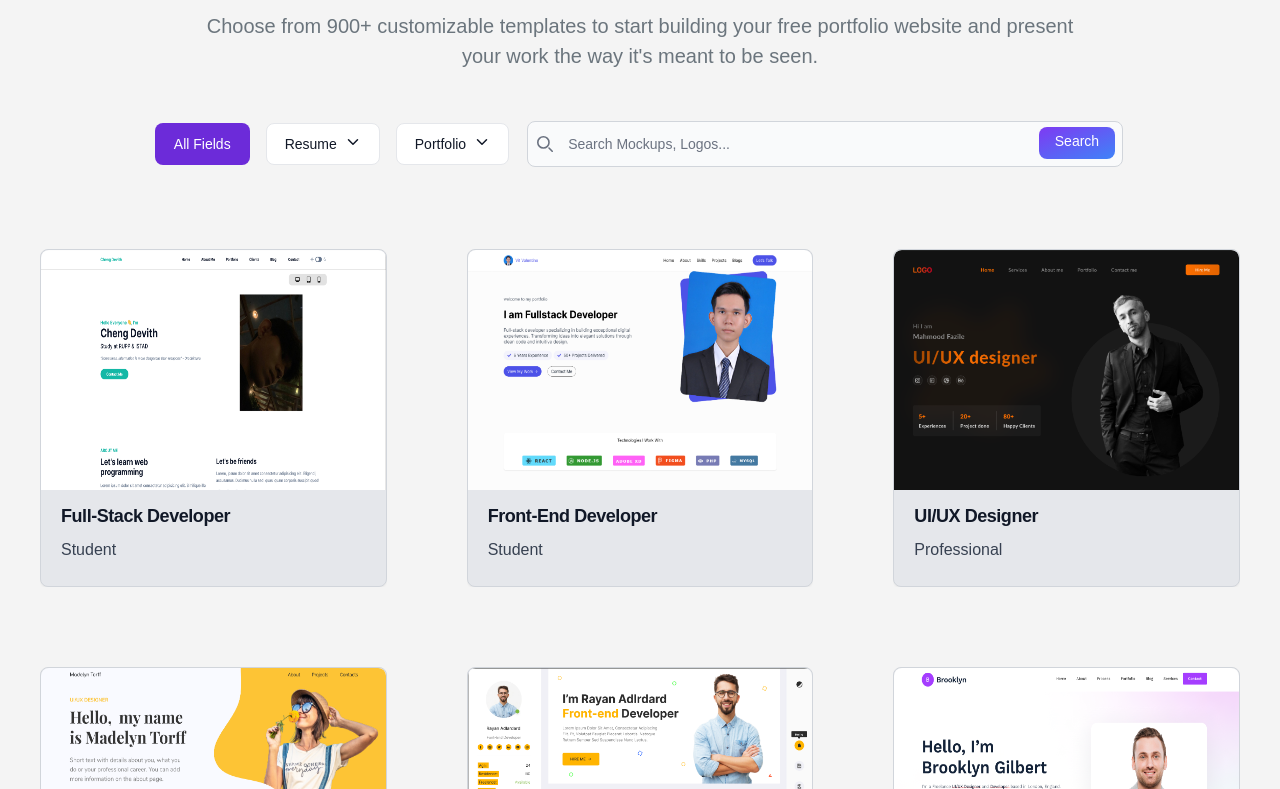
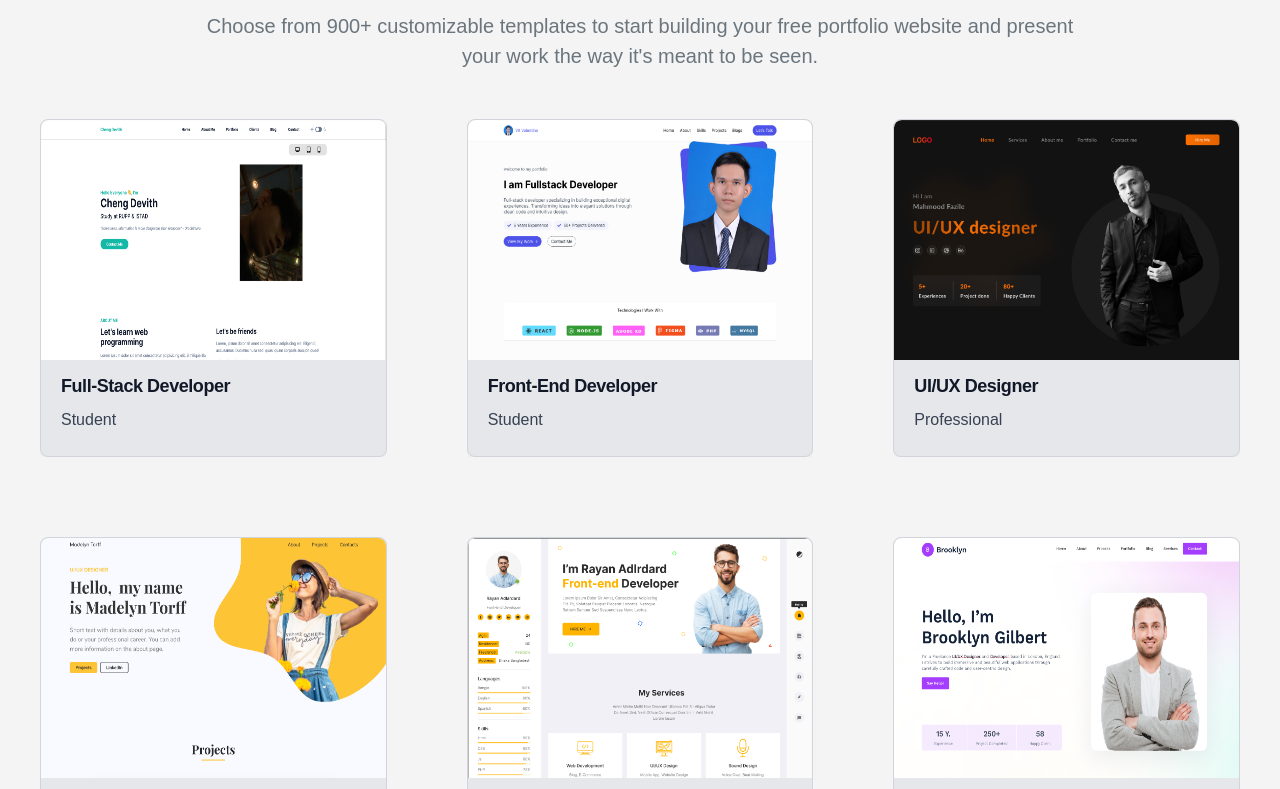
Before and after one commit to chengdevith/Portfolio-Builder, a React (Vite) app: page / in a window 1280 px wide. Shown: the part 1231-2020 px from the top of the page. Built offline with nearby package versions, Linux system fonts and the light colour scheme.

Commit message:
add : templateCardComponent

```diff
--- a/src/App.jsx
+++ b/src/App.jsx
@@ -11,6 +11,9 @@ import { FaLongArrowAltRight } from "react-icons/fa";
 import TitleSectionComponen from "./components/homeComponents/TitleSectionComponen";
 import feature from "./mock-data/feature";
 import chooseUse from "./mock-data/chooseUse";
+import Template from "./pages/Template";
+import TemplateCardComponent from "./components/TemplateComponents/TemplateCardComponent";
+import CardList from "./mock-data/cardList";
 
 function App() {
   const [features, setFeature] = useState(feature);
@@ -61,8 +64,17 @@ function App() {
             "Choose from 900+ customizable templates to start building your free portfolio website and present your work the way it's meant to be seen."
           }
         />
-        <div>
-          <FilterComponent />
+        <div className="max-w-screen-xl m-auto cardList grid xl:grid-cols-3 sm:grid-cols-2 gap-20">
+          {CardList.map((e) => {
+            return (
+              <TemplateCardComponent
+                key={e.id}
+                image={e.image}
+                title={e.title}
+                category={e.category}
+              />
+            );
+          })}
         </div>
         <div>
           <a
--- a/src/components/NavComponent.jsx
+++ b/src/components/NavComponent.jsx
@@ -10,7 +10,7 @@ import {
 import DropDownProfile from "./DropDownProfile";
 const NavComponent = () => {
   return (
-    <Navbar fluid rounded className="lg:!px-[150px] shadow-lg sticky top-0 z-20">
+    <Navbar fluid rounded className="lg:!px-[150px] shadow-lg shadow-purple-200  sticky top-0 z-20">
       <NavbarBrand href="https://flowbite-react.com">
         <img
           src="https://encrypted-tbn0.gstatic.com/images?q=tbn:ANd9GcQltIAHUYT6u7GKhj-UIX_fU1Pf0sySCFH_aw&s"
--- a/src/components/TemplateComponents/FilterComponent.jsx
+++ b/src/components/TemplateComponents/FilterComponent.jsx
@@ -1,9 +1,8 @@
 import React, { useState } from "react";
 import { Button, Dropdown, Card } from "flowbite-react";
-import { ImEye } from "react-icons/im";
-import { FaRegEdit } from "react-icons/fa";
 import { IoChevronDownOutline } from "react-icons/io5";
 import CardLists from "../../mock-data/cardList";
+import TemplateCardComponent from "./TemplateCardComponent";
 
 const FilterComponent = () => {
   const [filters, setFilters] = useState({ type: "", category: "" });
@@ -18,9 +17,12 @@ const FilterComponent = () => {
     return (
       (filters.type ? item.type === filters.type : true) &&
       (filters.category ? item.category === filters.category : true) &&
-      (searchTerm ? item.title.toLowerCase().includes(searchTerm.toLowerCase()) : true)&&
-      (searchTerm ? item.category.toLowerCase().includes(searchTerm.toLowerCase()) : true)
-
+      (searchTerm
+        ? item.title.toLowerCase().includes(searchTerm.toLowerCase())
+        : true) &&
+      (searchTerm
+        ? item.category.toLowerCase().includes(searchTerm.toLowerCase())
+        : true)
     );
   });
 
@@ -41,9 +43,7 @@ const FilterComponent = () => {
           dismissOnClick={false}
           inline
           renderTrigger={() => (
-            <Button
-              color={filters.type === "Resume" ? "purple" : "gray"}
-            >
+            <Button color={filters.type === "Resume" ? "purple" : "gray"}>
               Resume
               <IoChevronDownOutline className="w-4 h-4 ml-2" />
             </Button>
@@ -65,7 +65,9 @@ const FilterComponent = () => {
             Beginner
           </Dropdown.Item>
           <Dropdown.Item
-            onClick={() => setFilters({ type: "Resume", category: "Professional" })}
+            onClick={() =>
+              setFilters({ type: "Resume", category: "Professional" })
+            }
           >
             Professional
           </Dropdown.Item>
@@ -77,9 +79,7 @@ const FilterComponent = () => {
           dismissOnClick={false}
           inline
           renderTrigger={() => (
-            <Button
-              color={filters.type === "Portfolio" ? "purple" : "gray"}
-            >
+            <Button color={filters.type === "Portfolio" ? "purple" : "gray"}>
               Portfolio
               <IoChevronDownOutline className="w-4 h-4 ml-2" />
             </Button>
@@ -91,17 +91,23 @@ const FilterComponent = () => {
             All Fields of Portfolio
           </Dropdown.Item>
           <Dropdown.Item
-            onClick={() => setFilters({ type: "Portfolio", category: "Student" })}
+            onClick={() =>
+              setFilters({ type: "Portfolio", category: "Student" })
+            }
           >
             Student
           </Dropdown.Item>
           <Dropdown.Item
-            onClick={() => setFilters({ type: "Portfolio", category: "Beginner" })}
+            onClick={() =>
+              setFilters({ type: "Portfolio", category: "Beginner" })
+            }
           >
             Beginner
           </Dropdown.Item>
           <Dropdown.Item
-            onClick={() => setFilters({ type: "Portfolio", category: "Professional" })}
+            onClick={() =>
+              setFilters({ type: "Portfolio", category: "Professional" })
+            }
           >
             Professional
           </Dropdown.Item>
@@ -150,46 +156,20 @@ const FilterComponent = () => {
             </button>
           </div>
         </form>
-
       </div>
 
       {/* Display Filtered Data */}
       <div className="max-w-screen-xl m-auto cardList grid xl:grid-cols-3 sm:grid-cols-2 gap-20">
-        {filteredData.map((item) => (
-          <div key={item.id} className="relative cardItem group hover:scale-110 overflow-hidden duration-300">
-            <div className="border border-gray-300 rounded-lg shadow-sm dark:bg-gray-800 dark:border-gray-700 bg-gray-200 overflow-hidden">
-              <a href="#">
-                <img
-                  className="h-60 w-full rounded-t-lg bg-gray-200 transition-transform duration-300"
-                  src={item.image}
-                  alt={item.title}
-                />
-              </a>
-              <div className="px-5 py-3">
-                <a href="#">
-                  <h2 className="mb-2 text-lg font-bold tracking-tight text-gray-900 dark:text-white">
-                    {item.title}
-                  </h2>
-                </a>
-                <a href="#">
-                  <p className="mb-3 font-normal text-gray-700 dark:text-gray-400">
-                    {item.category}
-                  </p>
-                </a>
-              </div>
-            </div>
-
-            {/* Hover Buttons */}
-            <div className="absolute bottom-24 left-0 w-full h-60 rounded-t-md bg-black/20 flex items-center justify-center gap-5 opacity-0 group-hover:opacity-100 transition-opacity duration-300">
-              <button className="w-20 h-8 flex items-center justify-center bg-purple-500 hover:bg-purple-600 text-white text-xl rounded-xl shadow-lg hover:scale-110 transition-transform">
-                <ImEye />
-              </button>
-              <button className="w-20 h-8 flex items-center justify-center bg-purple-500 hover:bg-purple-600 text-white text-xl rounded-xl shadow-lg hover:scale-110 transition-transform">
-                <FaRegEdit />
-              </button>
-            </div>
-          </div>
-        ))}
+        {CardList.map((e) => {
+          return (
+            <TemplateCardComponent
+              key={e.id}
+              image={e.image}
+              title={e.title}
+              category={e.category}
+            />
+          );
+        })}
       </div>
     </div>
   );
--- /dev/null
+++ b/src/components/TemplateComponents/TemplateCardComponent.jsx
@@ -0,0 +1,43 @@
+import React from "react";
+import { ImEye } from "react-icons/im";
+import { FaRegEdit } from "react-icons/fa";
+function TemplateCardComponent({ id, image, title, category }) {
+  return (
+
+      <div className="relative cardItem group hover:scale-110 overflow-hidden duration-300">
+        <div className="border border-gray-300 rounded-lg shadow-sm dark:bg-gray-800 dark:border-gray-700 bg-gray-200 overflow-hidden">
+          <a href="#">
+            <img
+              className="h-60 w-full rounded-t-lg bg-gray-200 transition-transform duration-300"
+              src={`${image}`}
+              alt={title}
+            />
+          </a>
+          <div className="px-5 py-3">
+            <a href="#">
+              <h2 className="mb-2 text-lg font-bold tracking-tight text-gray-900 dark:text-white">
+                {title}
+              </h2>
+            </a>
+            <a href="#">
+              <p className="mb-3 font-normal text-gray-700 dark:text-gray-400">
+                {category}
+              </p>
+            </a>
+          </div>
+        </div>
+
+        {/* Hover Buttons */}
+        <div className="absolute bottom-24 left-0 w-full h-60 rounded-t-md bg-black/20 flex items-center justify-center gap-5 opacity-0 group-hover:opacity-100 transition-opacity duration-300">
+          <button className="w-20 h-8 flex items-center justify-center bg-purple-500 hover:bg-purple-600 text-white text-xl rounded-xl shadow-lg hover:scale-110 transition-transform">
+            <ImEye />
+          </button>
+          <button className="w-20 h-8 flex items-center justify-center bg-purple-500 hover:bg-purple-600 text-white text-xl rounded-xl shadow-lg hover:scale-110 transition-transform">
+            <FaRegEdit />
+          </button>
+        </div>
+      </div>
+  );
+}
+
+export default TemplateCardComponent;
```
